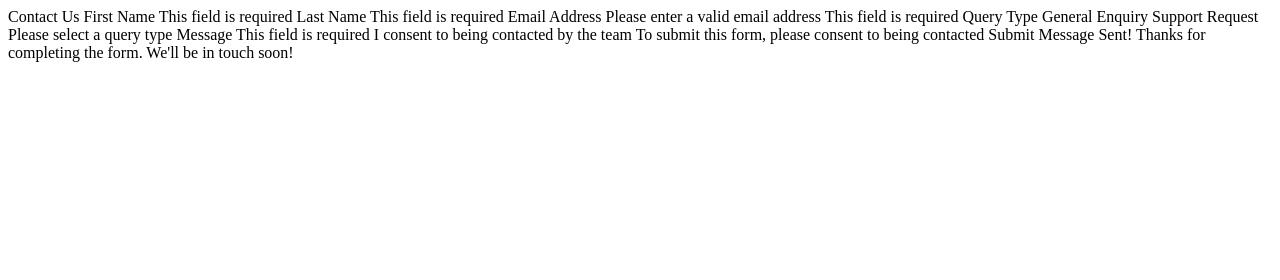
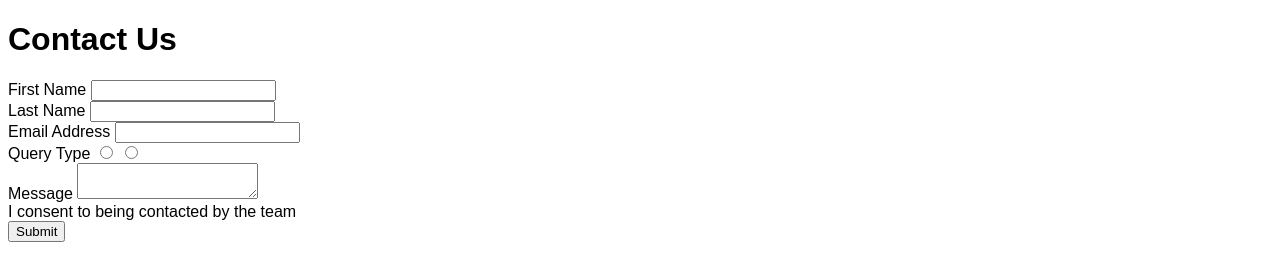
Before and after one commit to Jimztech/Contact-Form, a plain HTML site: page index.html in a window 1280 px wide. Drawn offline with Linux system fonts and the light colour scheme.

Commit message:
new-commits

```diff
--- a/index.html
+++ b/index.html
@@ -12,34 +12,49 @@
 
 </head>
 <body>
+  <main>
+    <h1>Contact Us</h1>
 
-  Contact Us
+    <form action="/registration">
+      <div class="input-wrapper">
+        <label for="firstname">First Name</label>
+        <input type="text" name="firstname" id="firstname">
+        <span class="error-message">This field is required</span>
+      </div>
 
-  First Name
-  This field is required
+      <div class="input-wrapper">
+        <label for="lastname">Last Name</label>
+        <input type="text" name="lastname" id="lastname">
+        <span class="error-message">This field is required</span>
+      </div>
 
-  Last Name
-  This field is required
+      <div class="input-wrapper">
+        <label for="email">Email Address</label>
+        <input type="email" name="email-address" id="email" aria-describedby="error-message">
+        <span id="email-error" class="error-message">Please enter a valid email address</span>
+      </div>
 
-  Email Address
-  Please enter a valid email address
-  This field is required
+      <div class="input-wrapper">
+        <label>Query Type</label>
+        <input type="radio" name="enquiry" value="General Enquiry">
+        <input type="radio" name="enquiry" value="Support Request">
+        <span class="error-message">Please select a query type</span>
+      </div>
 
-  Query Type
-  General Enquiry
-  Support Request
-  Please select a query type
+      <div class="input-wrapper">
+        <label for="message">Message</label>
+        <textarea name="message" id="message"></textarea>
+        <span class="error-message">This field is required</span>
+      </div>
 
-  Message
-  This field is required
+      I consent to being contacted by the team
+      <span class="error-message">To submit this form, please consent to being contacted</span>
 
-  I consent to being contacted by the team
-  To submit this form, please consent to being contacted
-
-  Submit
-
-  Message Sent!
-  Thanks for completing the form. We'll be in touch soon!
-
+      <div class="input-wrapper">
+        <input type="submit" id="submit" value="Submit">
+      </div>
+    </form>
+  </main>
+  <script src="./index.js"></script>
 </body>
 </html>
--- /dev/null
+++ b/index.js
@@ -0,0 +1,4 @@
+main.innerhtml = `
+    Message Sent!
+    Thanks for completing the form. We'll be in touch soon!
+`
--- a/styles/style.css
+++ b/styles/style.css
@@ -0,0 +1,16 @@
+:root {
+    --White: hsl(0, 0%, 100%);
+    --LightGrey: hsl(186, 15%, 59%);
+    --DarkGrey: hsl(186, 15%, 59%);
+    --Red: hsl(0, 100%, 50%);
+}
+
+body {
+    font-family: "Karla", sans-serif;
+    src: url(../assets/fonts/static/Karla-Regular.ttf);
+}
+
+.error-message {
+    display: none;
+    color: var(--Red);
+}
```
